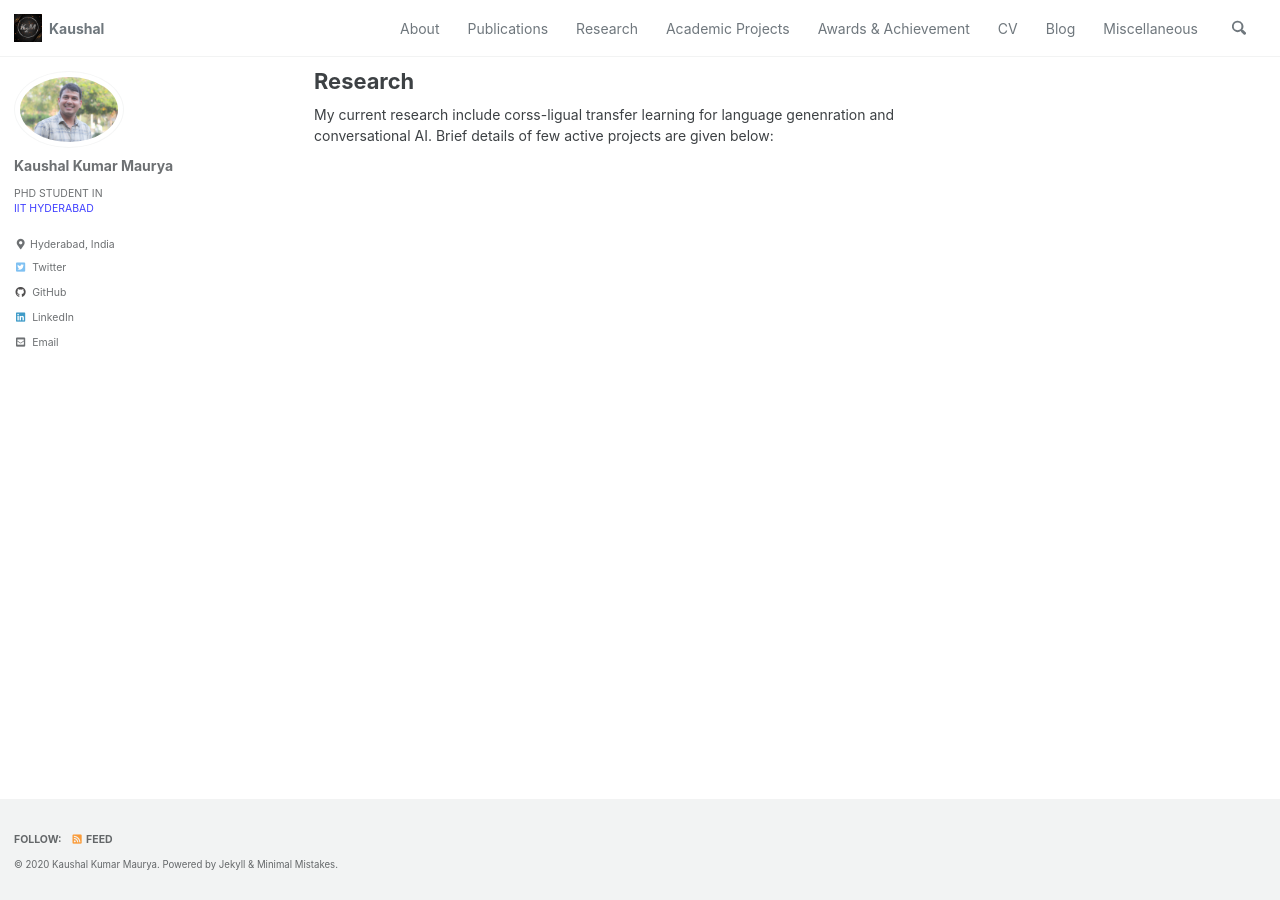
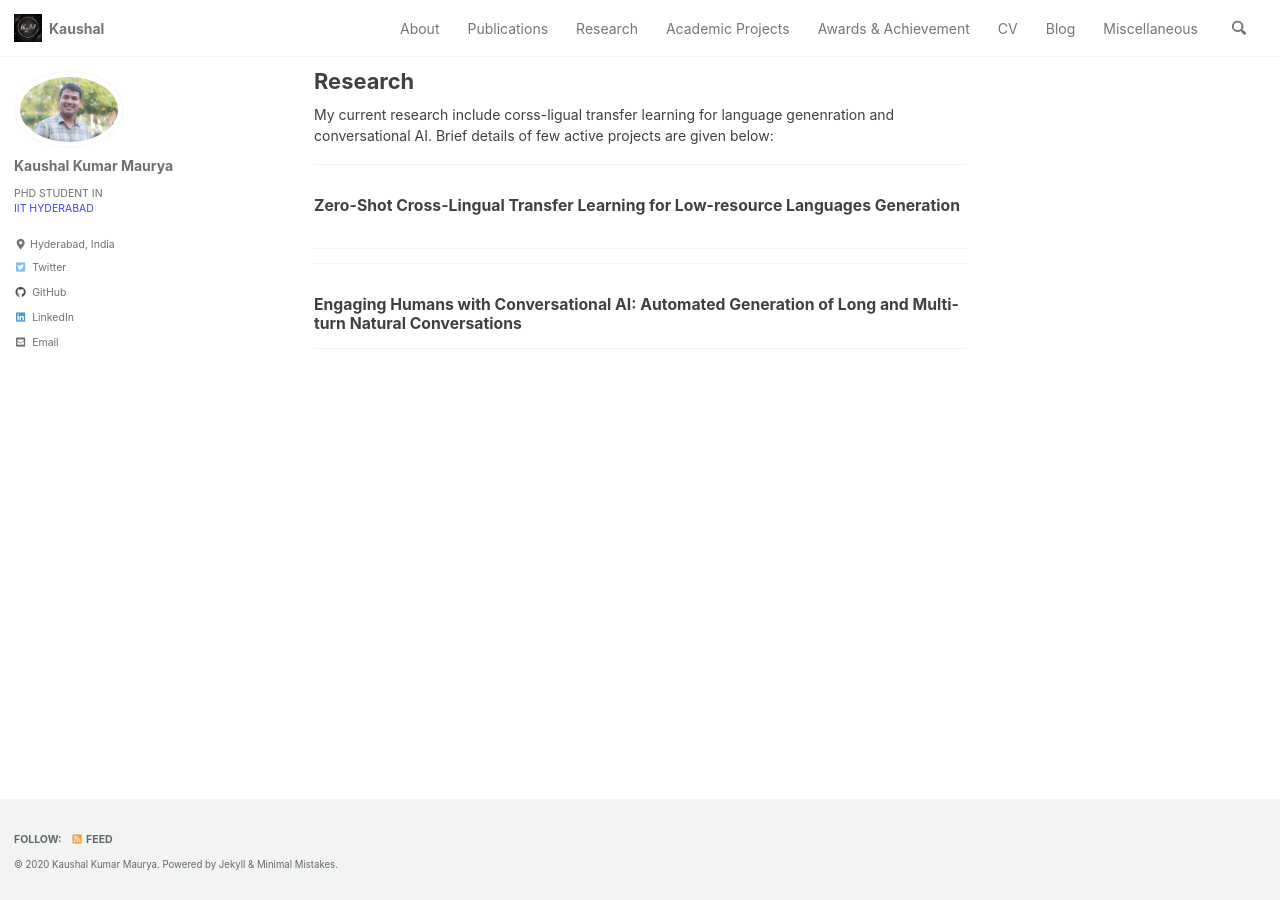
Before and after one commit to harshayelleni/harshayelleni.github.io, a Jekyll site: the page built from _pages/research.md, in a window 1280 px wide. Built offline with Jekyll 4.4.1, drawn with Linux system fonts in a browser that asks for light colours; cached includes are drawn as plain includes.

Commit message:
doing modifications

```diff
--- a/_pages/research.md
+++ b/_pages/research.md
@@ -4,3 +4,16 @@ permalink: /research/
 ---
 
 My current research include corss-ligual transfer learning for language genenration and conversational AI. Brief details of few active projects are given below:
+
+---
+### Zero-Shot Cross-Lingual Transfer Learning for Low-resource Languages Generation
+
+
+---
+
+
+---
+### Engaging Humans with Conversational AI: Automated Generation of Long and Multi-turn Natural Conversations
+
+
+---
```
